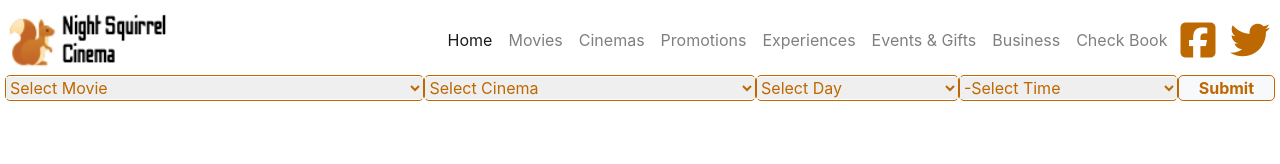
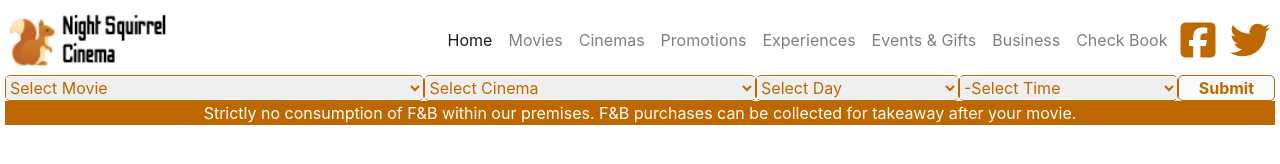
Before and after one commit to jw-soh/sp-frontend-web-programming-ca2, a plain HTML site: page index.html in a window 1280 px wide. Drawn offline with Linux system fonts and the light colour scheme.

Commit message:
Add Cnotification bar

```diff
--- a/css/custom.css
+++ b/css/custom.css
@@ -76,6 +76,12 @@ form > button {
   border: 5px solid var(--theme-color)!important;
 }
 
+aside {
+  background-color: var(--theme-color);
+  color: #fff;
+  text-align: center;
+}
+
 .disappear {
   display: none;
 }
--- a/index.html
+++ b/index.html
@@ -84,6 +84,10 @@
     </div>
     <button type="submit" class="btn btn-light">Submit</button>
   </form>
+
+  <aside>
+    Strictly no consumption of F&B within our premises. F&B purchases can be collected for takeaway after your movie.
+  </aside>
   <script src="js/jquery.min.js"></script>
   <script src="js/bootstrap.bundle.min.js"></script>
   <script src="js/movie-booking-form.js"></script>
```
